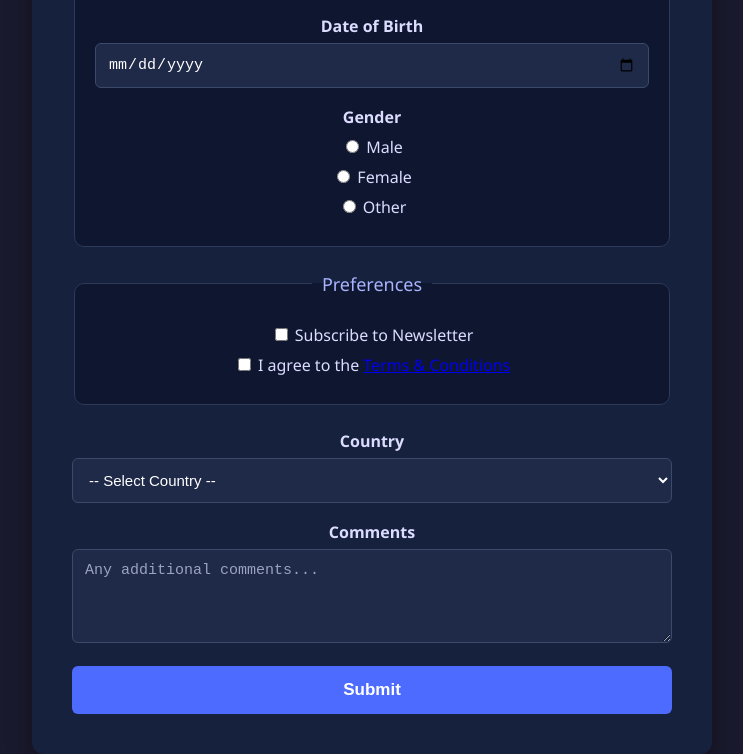
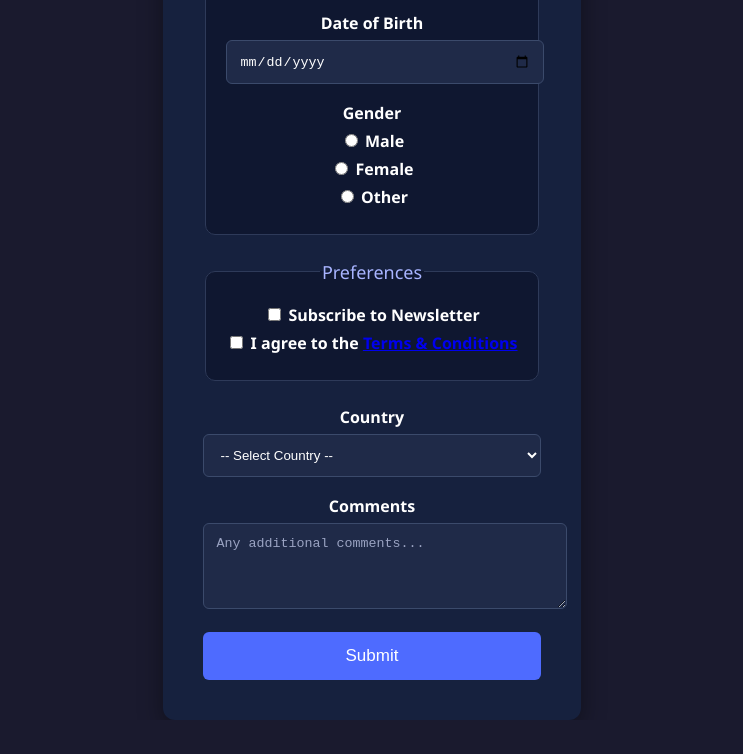
Before and after one commit to lucaskocic/Lab2, a plain HTML site: page index.html in a window 1280 px wide. Shown: the part 641-1395 px from the top of the page, without its empty margins (268-1011 px from the left). After the commit the page ends 1361 px from the top, so only its background shows below. Drawn offline with Linux system fonts and the light colour scheme.

Commit message:
adding comments

```diff
--- a/css/style.css
+++ b/css/style.css
@@ -1,3 +1,4 @@
+/* Page background + layout */
 body {
   margin: 0;
   padding: 0;
@@ -10,8 +11,8 @@ body {
   color: #fff;
 }
 
+/* Main form container */
 .container {
-  width: 100%;
   max-width: 600px;
   background: #16213e;
   padding: 40px;
@@ -19,14 +20,14 @@ body {
   box-shadow: 0 8px 25px rgba(0,0,0,0.4);
 }
 
+/* Page title */
 h1 {
   text-align: center;
   margin-bottom: 30px;
   color: #e0e0ff;
-  font-size: 28px;
-  letter-spacing: 1px;
 }
 
+/* Group boxes */
 fieldset {
   border: 1px solid #2e3a59;
   padding: 20px;
@@ -35,21 +36,22 @@ fieldset {
   background: #0f1730;
 }
 
+/* Fieldset titles */
 legend {
-  padding: 0 10px;
   font-size: 18px;
   color: #a8b4ff;
   text-align: center;
 }
 
+/* Labels for inputs */
 label {
   display: block;
   margin-bottom: 6px;
   font-weight: 600;
   text-align: center;
-  color: #dcdcff;
 }
 
+/* Text inputs, dropdowns, textarea */
 input[type="text"],
 input[type="email"],
 input[type="password"],
@@ -62,28 +64,22 @@ textarea {
   border: 1px solid #3b4a6b;
   background: #1f2a48;
   color: #fff;
-  font-size: 15px;
   margin-bottom: 18px;
-  box-sizing: border-box;
 }
 
+/* Placeholder color */
 input::placeholder,
 textarea::placeholder {
   color: #9aa3c2;
 }
 
+/* Radio + checkbox groups */
 .radio-group,
 .checkbox-group {
   text-align: center;
 }
 
-.radio-group label,
-.checkbox-group label {
-  display: block;
-  margin: 8px 0;
-  font-weight: 500;
-}
-
+/* Submit button */
 button {
   width: 100%;
   padding: 14px;
@@ -92,11 +88,10 @@ button {
   border: none;
   border-radius: 6px;
   font-size: 17px;
-  font-weight: 600;
   cursor: pointer;
-  transition: 0.25s ease;
 }
 
+/* Button hover effect */
 button:hover {
   background: #3d55d6;
 }
```
